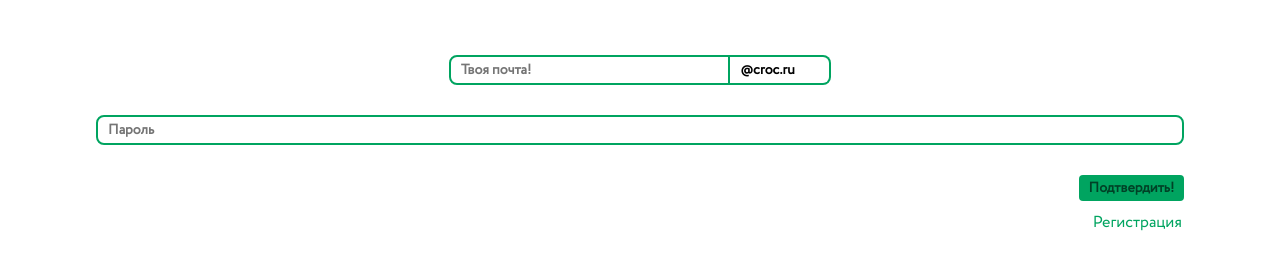
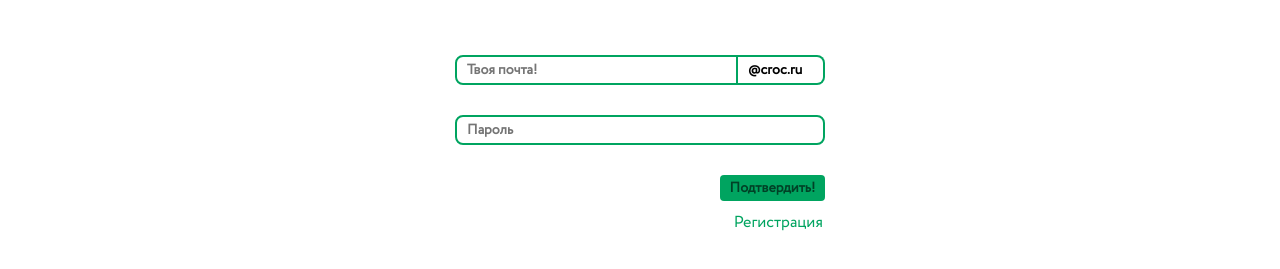
Before and after one commit to nik19ta/becleany-croc, a website: page public/html/login.html in a window 1280 px wide. Shown: the part 127-396 px from the top of the page. Drawn offline with Linux system fonts and the light colour scheme.

Commit message:
Поправил стили на логин и регистрацию

```diff
--- a/public/stylesheets/main.css
+++ b/public/stylesheets/main.css
@@ -179,7 +179,7 @@ main {
 }
 .login_inp,
 .password_inp {
-    width: 85%;
+    width: 100%;
     margin-top: 30px;
     border: 2px solid #00A460;
     border-radius: 8px;
@@ -188,14 +188,15 @@ main {
     font: normal normal bold 14px/22px Croc;
 }
 .form_login{
-    width: 100%;
+    width: 370px;
     display: flex;
     justify-content: center;
     flex-wrap: wrap;
+
 }
 .btn_div{
     margin-top: 30px;
-    width: 85%;
+    width: 100%;
     display: flex;
     justify-content: end;
     flex-wrap: wrap;
```
